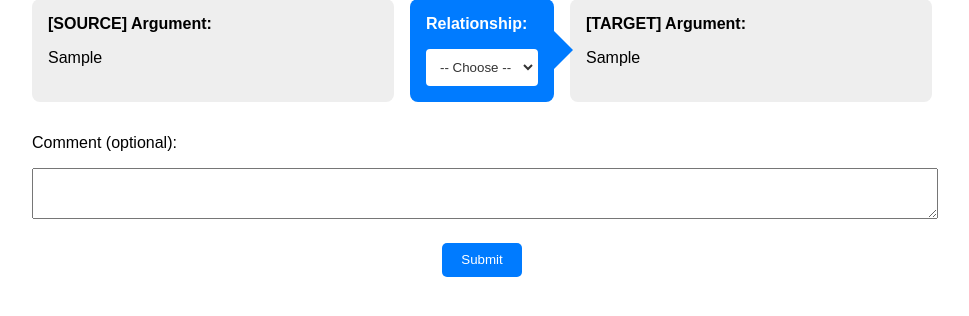
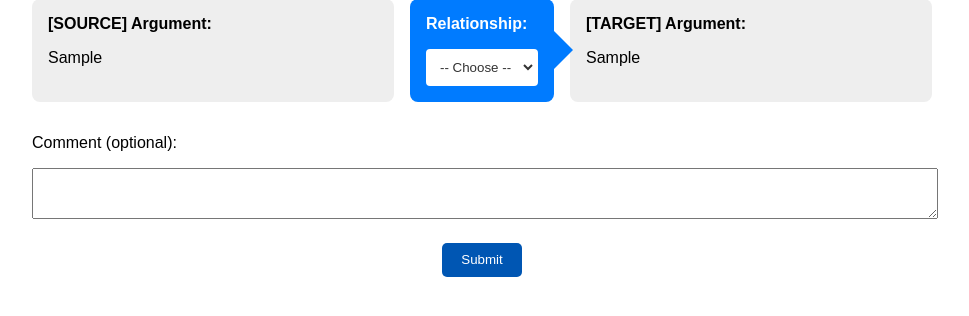
Before and after one commit to senabIsShort/TK_RbAM_Survey, a Flask app: template templates/pair.html in a window 1280 px wide, with the pointer over the restyled element. Shown: the part 119-435 px from the top of the page, without its empty margins (158-1127 px from the left). Run offline with Flask 3, Linux system fonts and the light colour scheme; the template is opened without the code that fills it: most values are stand-ins (such as "Sample title", 1, 10 or a date in 2020); parts of the project's set-up code (start-up, migrations or seed data) failed here and were passed over.

Commit message:
styling buttons

```diff
--- a/static/styles.css
+++ b/static/styles.css
@@ -21,6 +21,11 @@ button {
   border: none;
   border-radius: 5px;
   display: block;
+}
+
+button:hover {
+  background: #0056b3;
+  cursor: pointer;
 }
 
 nav {
@@ -52,6 +57,10 @@ nav div {
   width: fit-content;
   margin: auto;
   display: block;
+}
+
+.button:hover {
+  background: #0056b3;
 }
 
 .argument-pair {
```
